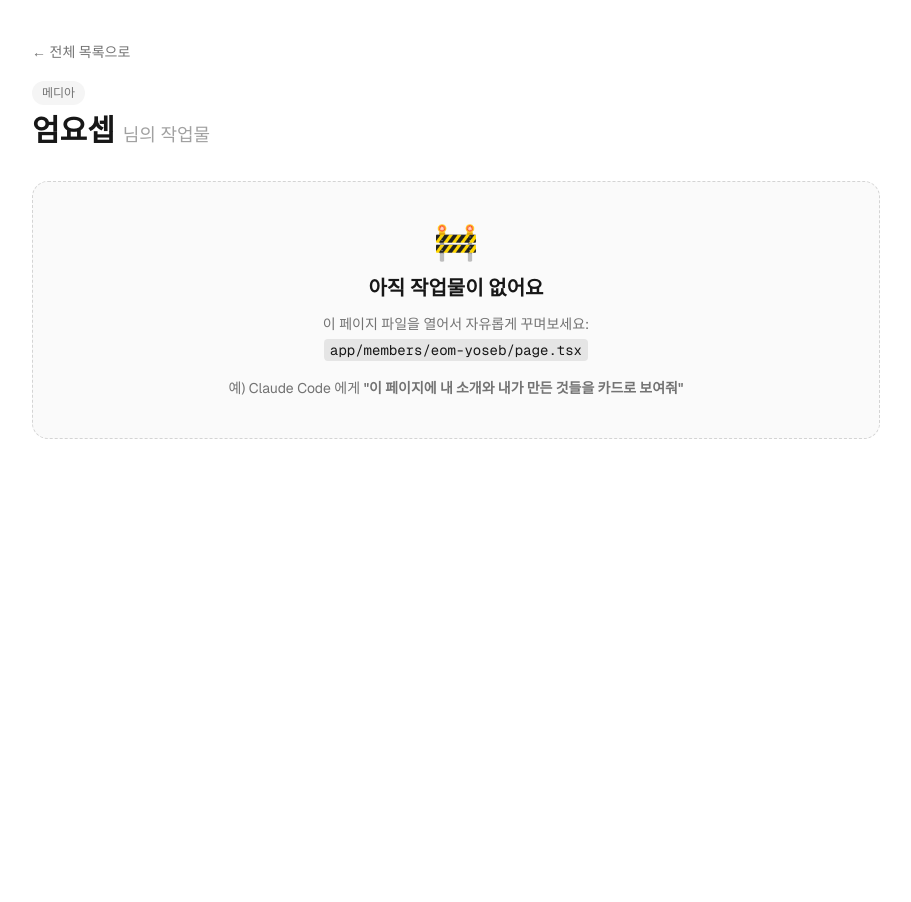
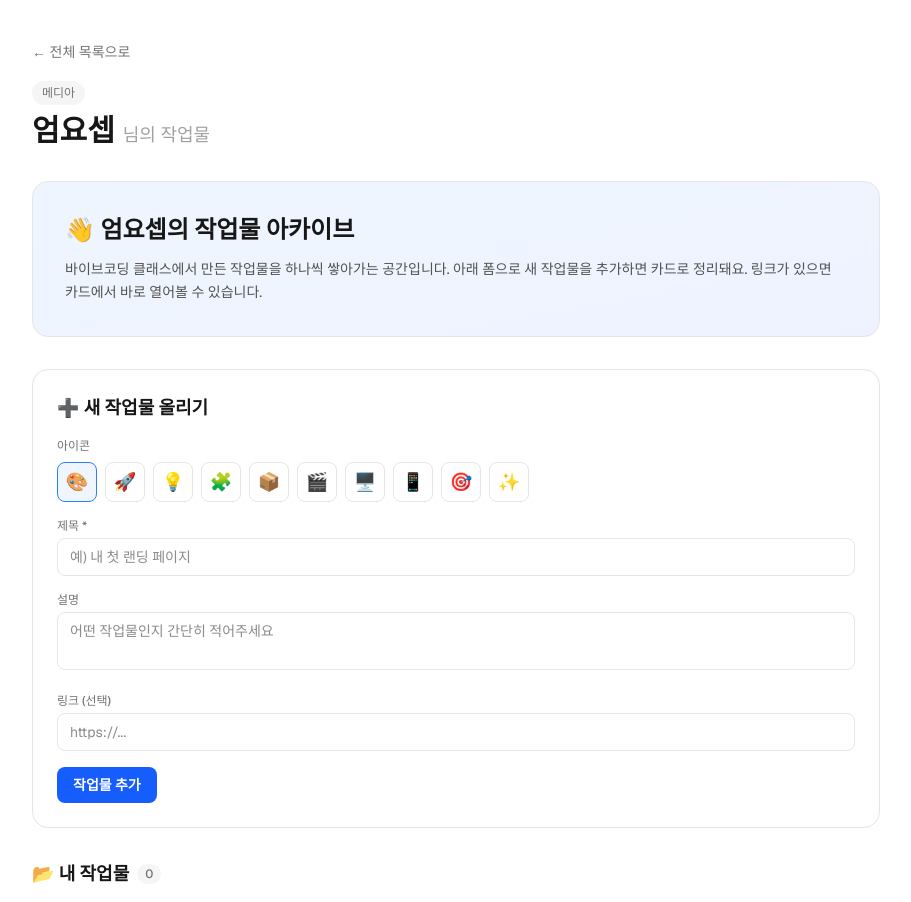
Before and after one commit to KimJeongLae/vibe-coding-hub, a Next.js app: page /members/eom-yoseb in a window 1280 px wide. Shown: the top 902 px of the page, without its empty margins (184-1095 px from the left). Before the commit the page ends 800 px from the top, so only its background shows below. Built offline with nearby package versions, Linux system fonts and the light colour scheme.

Commit message:
엄요셉 페이지: 작업물 업로드/갤러리 페이지로 꾸미기
- 소개 섹션 추가
- 작업물 추가 폼(아이콘/제목/설명/링크) 구현
- 추가한 작업물을 카드 그리드로 표시하고 브라우저에 저장(localStorage)

```diff
--- a/app/members/eom-yoseb/page.tsx
+++ b/app/members/eom-yoseb/page.tsx
@@ -1,25 +1,214 @@
+"use client";
+
+import { useEffect, useState } from "react";
 import MemberShell from "@/components/MemberShell";
 
-// ✏️ 이 파일이 "eom-yoseb" 님의 페이지입니다.
-// 아래 내용을 자유롭게 바꿔서 나만의 작업물을 만들어보세요!
-// (Claude Code 에게 "이 페이지에 ___ 만들어줘" 라고 말해보세요.)
+// ✏️ 엄요셉(eom-yoseb) 님의 작업물 업로드 페이지입니다.
+// 앞으로 만든 작업물을 아래 폼으로 추가하면 카드로 정리됩니다.
+// (브라우저에 저장되어 새로고침해도 유지됩니다.)
+
+type Work = {
+  id: string;
+  emoji: string;
+  title: string;
+  description: string;
+  link: string;
+  createdAt: string;
+};
+
+const STORAGE_KEY = "eom-yoseb-works";
+const EMOJIS = ["🎨", "🚀", "💡", "🧩", "📦", "🎬", "🖥️", "📱", "🎯", "✨"];
+
 export default function Page() {
+  const [works, setWorks] = useState<Work[]>([]);
+  const [loaded, setLoaded] = useState(false);
+
+  // 폼 입력값
+  const [emoji, setEmoji] = useState("🎨");
+  const [title, setTitle] = useState("");
+  const [description, setDescription] = useState("");
+  const [link, setLink] = useState("");
+
+  // 최초 로드: 저장된 작업물 불러오기
+  useEffect(() => {
+    try {
+      const saved = localStorage.getItem(STORAGE_KEY);
+      if (saved) setWorks(JSON.parse(saved));
+    } catch {
+      /* 저장된 값이 없거나 손상됨 — 무시 */
+    }
+    setLoaded(true);
+  }, []);
+
+  // 변경 시 저장
+  useEffect(() => {
+    if (loaded) localStorage.setItem(STORAGE_KEY, JSON.stringify(works));
+  }, [works, loaded]);
+
+  function addWork(e: React.FormEvent) {
+    e.preventDefault();
+    if (!title.trim()) return;
+    const newWork: Work = {
+      id: `${Date.now()}-${Math.round(Math.random() * 1000)}`,
+      emoji,
+      title: title.trim(),
+      description: description.trim(),
+      link: link.trim(),
+      createdAt: new Date().toISOString().slice(0, 10),
+    };
+    setWorks((prev) => [newWork, ...prev]);
+    setTitle("");
+    setDescription("");
+    setLink("");
+    setEmoji("🎨");
+  }
+
+  function removeWork(id: string) {
+    setWorks((prev) => prev.filter((w) => w.id !== id));
+  }
+
   return (
     <MemberShell slug="eom-yoseb">
-      <section className="rounded-2xl border border-dashed border-neutral-300 bg-neutral-50 p-10 text-center dark:border-neutral-700 dark:bg-neutral-900">
-        <div className="text-4xl">🚧</div>
-        <h2 className="mt-3 text-xl font-semibold">아직 작업물이 없어요</h2>
-        <p className="mt-3 text-sm text-neutral-500 dark:text-neutral-400">
-          이 페이지 파일을 열어서 자유롭게 꾸며보세요:
+      {/* 소개 */}
+      <section className="mb-8 rounded-2xl border border-neutral-200 bg-gradient-to-br from-blue-50 to-indigo-50 p-8 dark:border-neutral-700 dark:from-neutral-900 dark:to-neutral-900">
+        <h2 className="text-2xl font-bold">👋 엄요셉의 작업물 아카이브</h2>
+        <p className="mt-3 text-sm leading-relaxed text-neutral-600 dark:text-neutral-300">
+          바이브코딩 클래스에서 만든 작업물을 하나씩 쌓아가는 공간입니다.
+          아래 폼으로 새 작업물을 추가하면 카드로 정리돼요. 링크가 있으면
+          카드에서 바로 열어볼 수 있습니다.
         </p>
-        <p className="mt-1">
-          <code className="rounded bg-neutral-200 px-1.5 py-0.5 text-sm dark:bg-neutral-800">
-            app/members/eom-yoseb/page.tsx
-          </code>
-        </p>
-        <p className="mt-4 text-sm text-neutral-500 dark:text-neutral-400">
-          예) Claude Code 에게 <b>&quot;이 페이지에 내 소개와 내가 만든 것들을 카드로 보여줘&quot;</b>
-        </p>
+      </section>
+
+      {/* 작업물 추가 폼 */}
+      <section className="mb-8 rounded-2xl border border-neutral-200 bg-white p-6 dark:border-neutral-700 dark:bg-neutral-900">
+        <h3 className="mb-4 text-lg font-semibold">➕ 새 작업물 올리기</h3>
+        <form onSubmit={addWork} className="space-y-4">
+          {/* 아이콘 선택 */}
+          <div>
+            <label className="mb-2 block text-xs font-medium text-neutral-500 dark:text-neutral-400">
+              아이콘
+            </label>
+            <div className="flex flex-wrap gap-2">
+              {EMOJIS.map((em) => (
+                <button
+                  type="button"
+                  key={em}
+                  onClick={() => setEmoji(em)}
+                  className={`h-10 w-10 rounded-lg border text-lg transition-colors ${
+                    emoji === em
+                      ? "border-blue-500 bg-blue-50 dark:bg-blue-950"
+                      : "border-neutral-200 hover:bg-neutral-50 dark:border-neutral-700 dark:hover:bg-neutral-800"
+                  }`}
+                >
+                  {em}
+                </button>
+              ))}
+            </div>
+          </div>
+
+          {/* 제목 */}
+          <div>
+            <label className="mb-1 block text-xs font-medium text-neutral-500 dark:text-neutral-400">
+              제목 *
+            </label>
+            <input
+              value={title}
+              onChange={(e) => setTitle(e.target.value)}
+              placeholder="예) 내 첫 랜딩 페이지"
+              className="w-full rounded-lg border border-neutral-200 bg-white px-3 py-2 text-sm outline-none focus:border-blue-500 dark:border-neutral-700 dark:bg-neutral-800"
+            />
+          </div>
+
+          {/* 설명 */}
+          <div>
+            <label className="mb-1 block text-xs font-medium text-neutral-500 dark:text-neutral-400">
+              설명
+            </label>
+            <textarea
+              value={description}
+              onChange={(e) => setDescription(e.target.value)}
+              placeholder="어떤 작업물인지 간단히 적어주세요"
+              rows={2}
+              className="w-full resize-none rounded-lg border border-neutral-200 bg-white px-3 py-2 text-sm outline-none focus:border-blue-500 dark:border-neutral-700 dark:bg-neutral-800"
+            />
+          </div>
+
+          {/* 링크 */}
+          <div>
+            <label className="mb-1 block text-xs font-medium text-neutral-500 dark:text-neutral-400">
+              링크 (선택)
+            </label>
+            <input
+              value={link}
+              onChange={(e) => setLink(e.target.value)}
+              placeholder="https://..."
+              className="w-full rounded-lg border border-neutral-200 bg-white px-3 py-2 text-sm outline-none focus:border-blue-500 dark:border-neutral-700 dark:bg-neutral-800"
+            />
+          </div>
+
+          <button
+            type="submit"
+            className="rounded-lg bg-blue-600 px-4 py-2 text-sm font-semibold text-white transition-colors hover:bg-blue-700"
+          >
+            작업물 추가
+          </button>
+        </form>
+      </section>
+
+      {/* 작업물 목록 */}
+      <section>
+        <h3 className="mb-4 flex items-center gap-2 text-lg font-semibold">
+          📂 내 작업물
+          <span className="rounded-full bg-neutral-100 px-2 py-0.5 text-xs font-medium text-neutral-500 dark:bg-neutral-800 dark:text-neutral-400">
+            {works.length}
+          </span>
+        </h3>
+
+        {works.length === 0 ? (
+          <div className="rounded-2xl border border-dashed border-neutral-300 bg-neutral-50 p-10 text-center dark:border-neutral-700 dark:bg-neutral-900">
+            <div className="text-4xl">🗂️</div>
+            <p className="mt-3 text-sm text-neutral-500 dark:text-neutral-400">
+              아직 올린 작업물이 없어요. 위 폼으로 첫 작업물을 추가해보세요!
+            </p>
+          </div>
+        ) : (
+          <div className="grid grid-cols-1 gap-4 sm:grid-cols-2">
+            {works.map((w) => (
+              <div
+                key={w.id}
+                className="group relative flex flex-col rounded-2xl border border-neutral-200 bg-white p-5 transition-shadow hover:shadow-md dark:border-neutral-700 dark:bg-neutral-900"
+              >
+                <button
+                  onClick={() => removeWork(w.id)}
+                  aria-label="삭제"
+                  className="absolute right-3 top-3 text-neutral-300 opacity-0 transition-opacity hover:text-red-500 group-hover:opacity-100"
+                >
+                  ✕
+                </button>
+                <div className="text-3xl">{w.emoji}</div>
+                <h4 className="mt-3 font-semibold">{w.title}</h4>
+                {w.description && (
+                  <p className="mt-1 flex-1 text-sm text-neutral-500 dark:text-neutral-400">
+                    {w.description}
+                  </p>
+                )}
+                <div className="mt-4 flex items-center justify-between text-xs text-neutral-400">
+                  <span>{w.createdAt}</span>
+                  {w.link && (
+                    <a
+                      href={w.link}
+                      target="_blank"
+                      rel="noopener noreferrer"
+                      className="font-medium text-blue-600 hover:underline"
+                    >
+                      열어보기 →
+                    </a>
+                  )}
+                </div>
+              </div>
+            ))}
+          </div>
+        )}
       </section>
     </MemberShell>
   );
```
